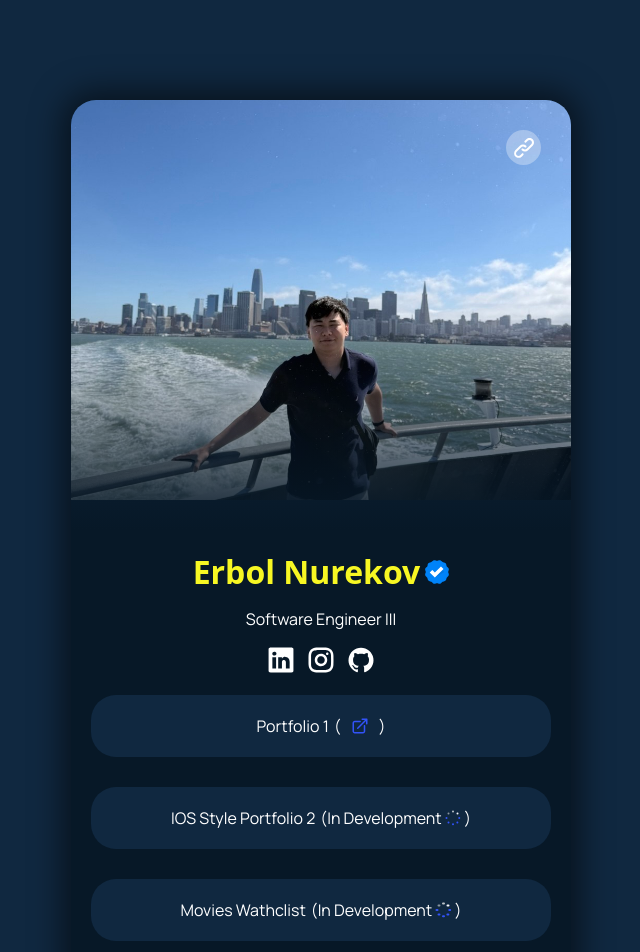
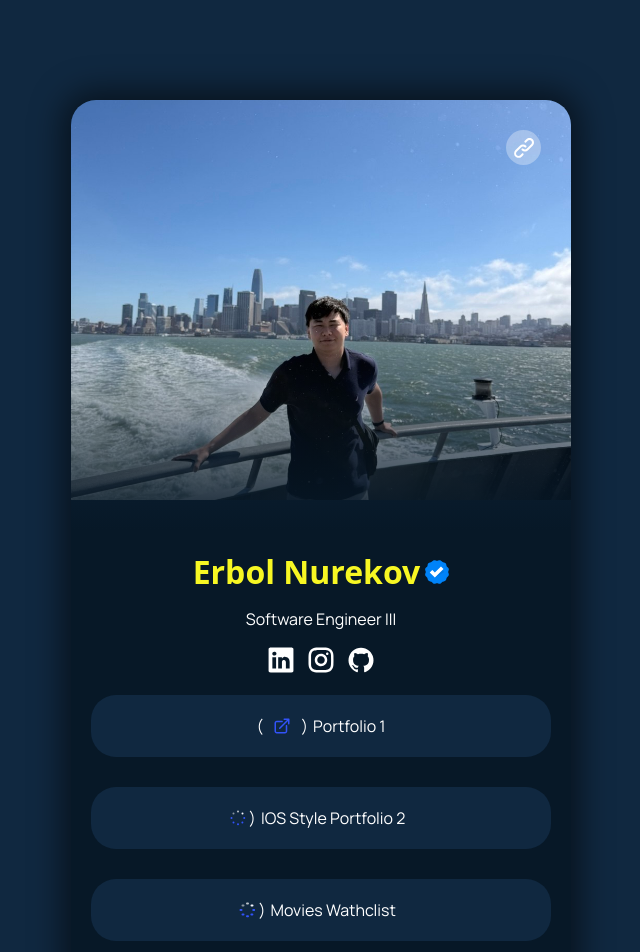
Before and after one commit to fullmetalldev/Linktree-Erbol, a React (Vite) app: page / in a window 1280 px wide. Shown: the top 952 px of the page, without its empty margins (319-959 px from the left). Built offline with nearby package versions, Linux system fonts and the light colour scheme; a web font is replaced by a local one.

Commit message:
Update FormPage.jsx

```diff
--- a/src/pages/form/FormPage.jsx
+++ b/src/pages/form/FormPage.jsx
@@ -94,10 +94,8 @@ const FormPage = () => {
             <ul className="formPage__form-content-list">
               {Links.map((link, idx) => (
                 <a key={idx} target="_blank" href={link.url}>
-                  {link.title}
                   {link.inDevelopment ? (
                     <span>
-                      (In Development
                       <Loader />)
                     </span>
                   ) : (
@@ -105,6 +103,7 @@ const FormPage = () => {
                       (<LinkIcon />)
                     </span>
                   )}
+                  {link.title}
                 </a>
               ))}
             </ul>
```
